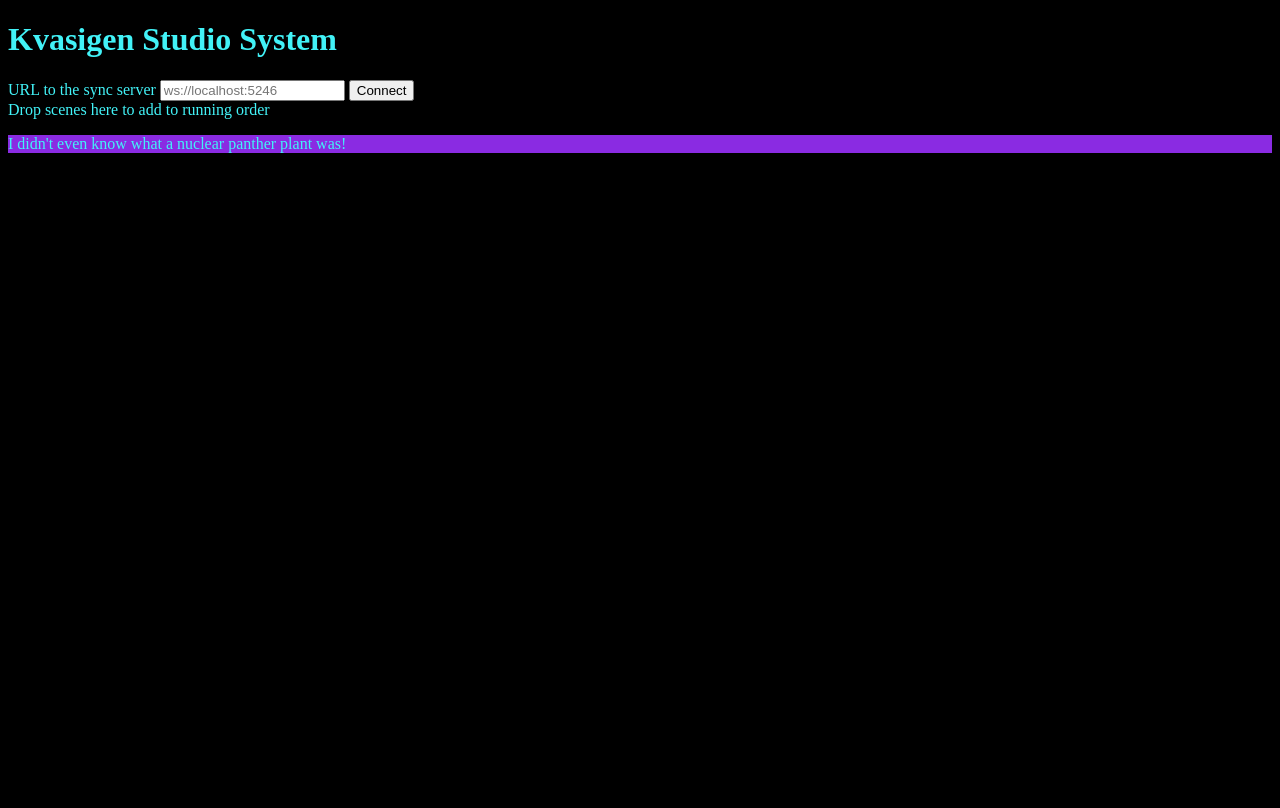
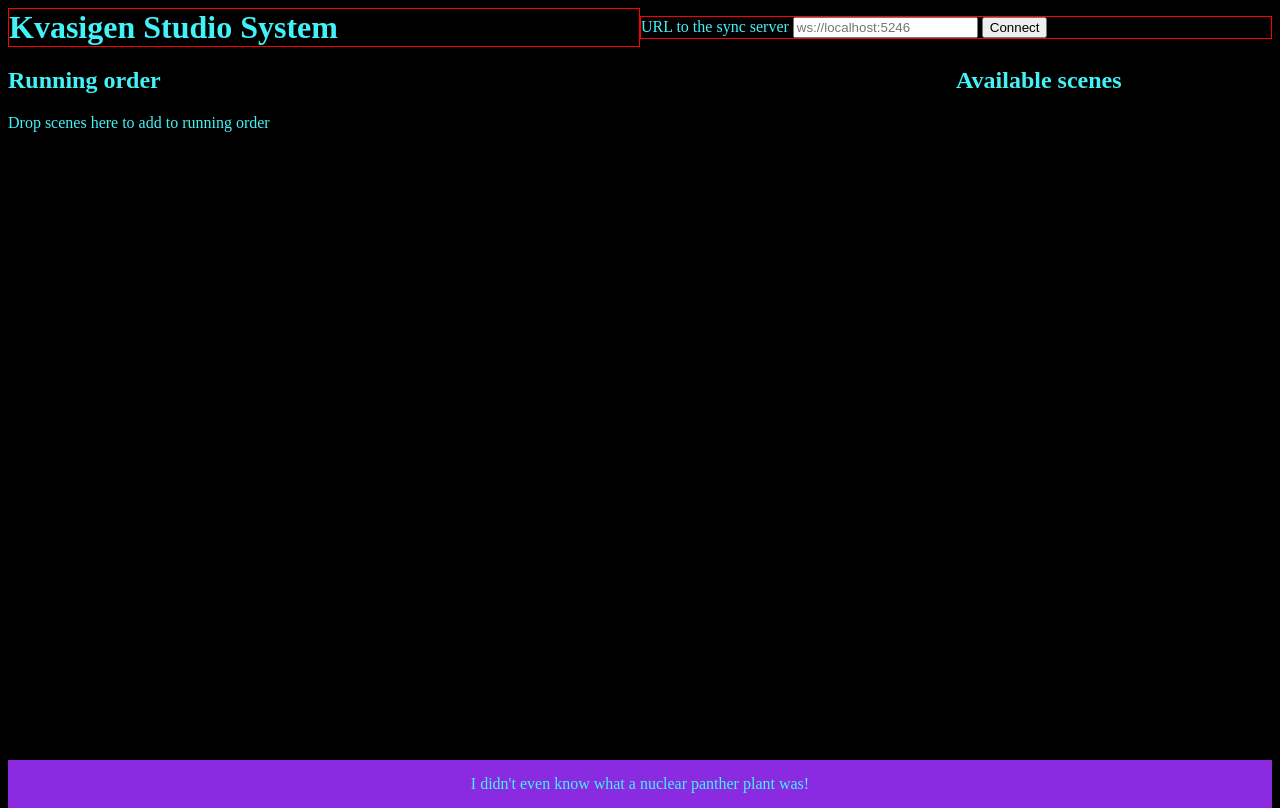
Before and after one commit to gundelsby/kvasigen-studio-system-client, a website with bundled scripts: page index.html in a window 1280 px wide. Built offline with nearby package versions, Linux system fonts and the light colour scheme.

Commit message:
feat: rough main layout

```diff
--- a/index.html
+++ b/index.html
@@ -16,10 +16,12 @@
     <nav></nav>
     <main>
       <section class="running-order-container">
+        <h2>Running order</h2>
         <running-order></running-order>
       </section>
       <aside>
         <section class="scene-browser-container">
+          <h2>Available scenes</h2>
           <scene-browser></scene-browser>
         </section>
       </aside>
--- a/styles/footer.css
+++ /dev/null
@@ -1,4 +0,0 @@
-footer,
-.footer {
-  background-color: blueviolet;
-}
--- a/styles/index.css
+++ b/styles/index.css
@@ -1,5 +1,5 @@
 @import './colorscheme.css';
-@import './footer.css';
+@import './layout/layout.css';
 
 body {
   background: var(--bg-main);
--- /dev/null
+++ b/styles/layout/footer.css
@@ -0,0 +1,12 @@
+footer {
+  background-color: blueviolet;
+  display: grid;
+  align-items: center;
+  margin: 0;
+}
+
+footer p {
+  margin: auto;
+  padding: 1em;
+  line-height: 1em;
+}
--- /dev/null
+++ b/styles/layout/header.css
@@ -0,0 +1,14 @@
+header {
+  display: flex;
+  align-items: center;
+}
+
+header h1,
+header connect-dialog {
+  flex: 1;
+  border: 1px solid red;
+}
+
+header h1 {
+  margin: 0;
+}
--- /dev/null
+++ b/styles/layout/layout.css
@@ -0,0 +1,26 @@
+@import 'header.css';
+@import 'main.css';
+@import 'footer.css';
+
+html {
+  box-sizing: border-box;
+  height: 100%;
+  padding: 0;
+  margin: 0;
+}
+
+body {
+  box-sizing: border-box;
+  min-height: 100%;
+  display: flex;
+  flex-direction: column;
+}
+
+header,
+footer {
+  flex-grow: 0;
+  flex-shrink: 0;
+}
+main {
+  flex-grow: 1;
+}
--- /dev/null
+++ b/styles/layout/main.css
@@ -0,0 +1,4 @@
+main {
+  display: grid;
+  grid-template-columns: 1fr minmax(150px, 25%);
+}
```
